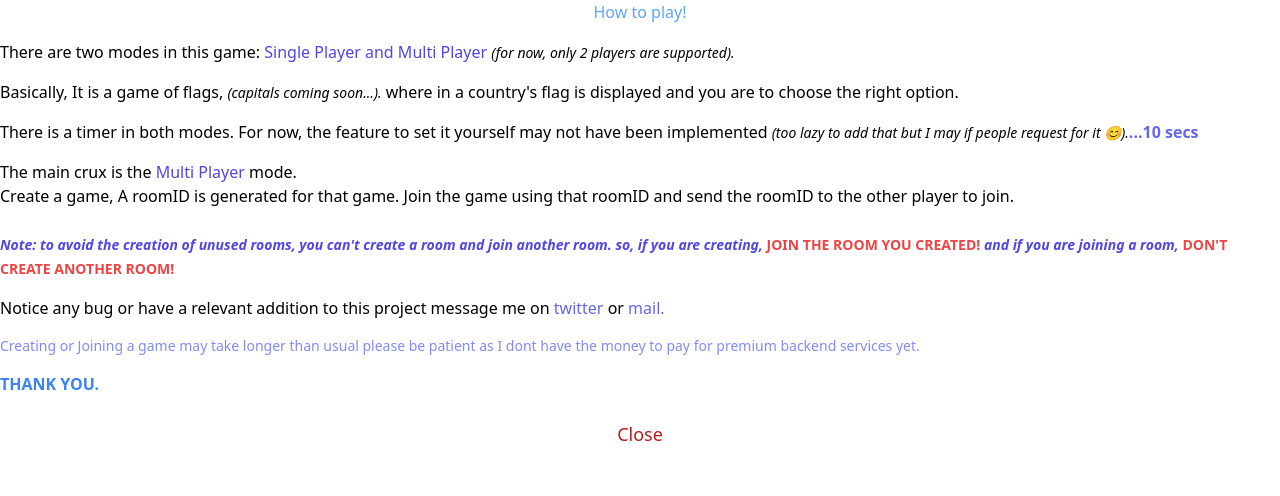
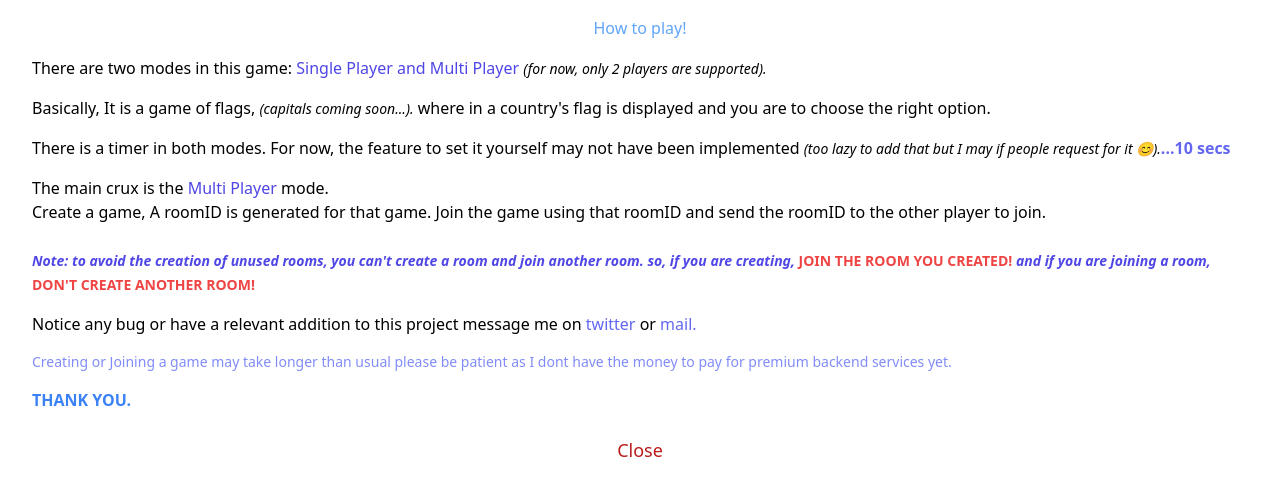
Before and after one commit to EfosaE/GeoSmart, a React (Vite) app in the folder client/: page / in a window 1280 px wide. Both pictures are taken after a click on the button "Help". Shown: the top 496 px of the page. Built offline with nearby package versions, Linux system fonts and the light colour scheme; no server answers.

Commit message:
last help modal fix

```diff
--- a/client/src/components/Dialog.tsx
+++ b/client/src/components/Dialog.tsx
@@ -7,9 +7,13 @@ interface ModalProps {
 const Dialog = forwardRef<HTMLDivElement, ModalProps>(
   ({ closeModal, isOpen }, ref) => {
     return (
-      <div className={`absolute inset-0 z-50 bg-white ${!isOpen && 'hidden'} `} ref={ref}>
+      <div
+        className={`absolute inset-0 z-50 bg-white ${
+          !isOpen && 'hidden'
+        } container `}
+        ref={ref}>
         <div className='flex flex-col items-center justify-center '>
-          <h2 className='text-blue-400 mb-4 text-md '>How to play!</h2>
+          <h2 className='text-blue-400 my-4 text-md  '>How to play!</h2>
           <div className='flex flex-col gap-4 font-light'>
             <p>
               There are two modes in this game:{' '}
```
